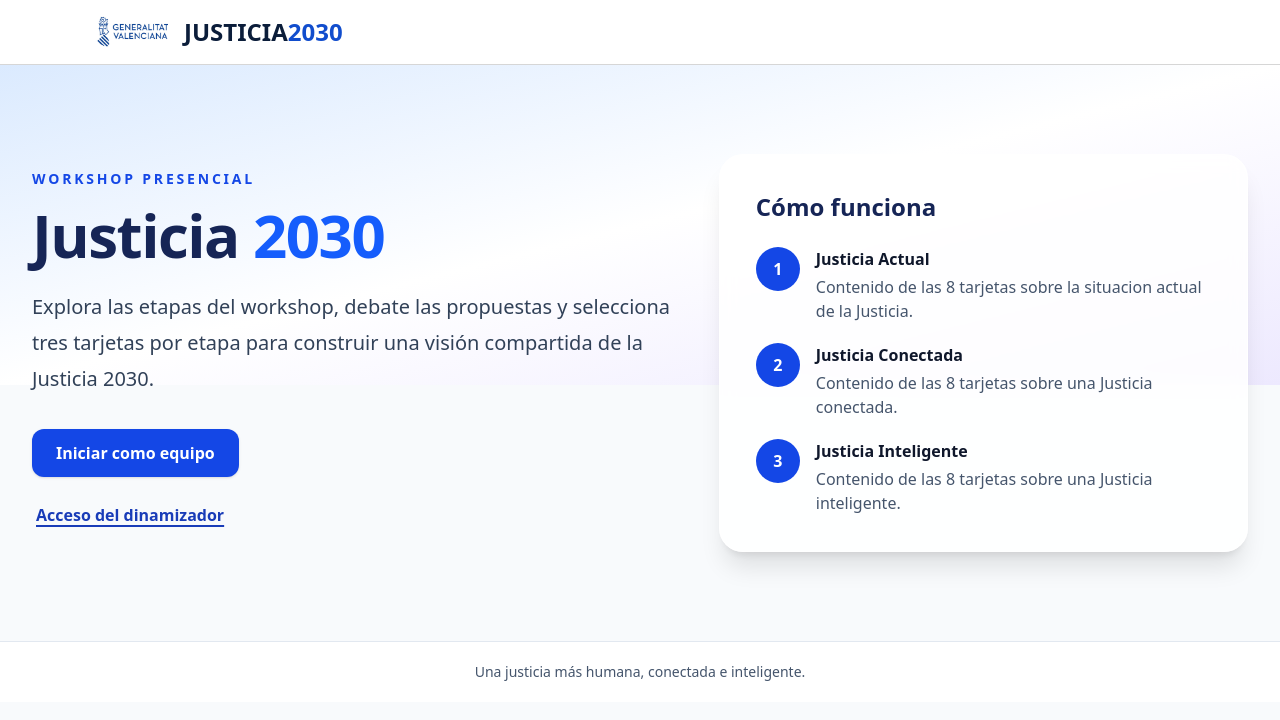
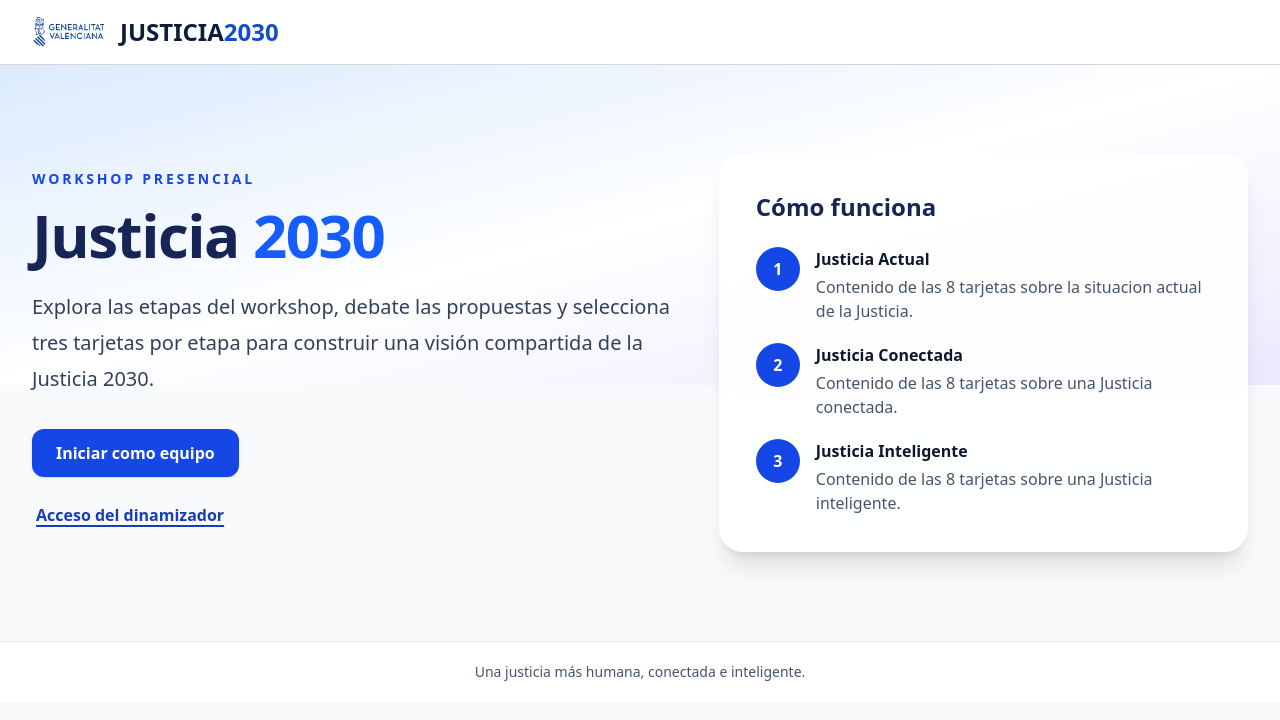
Before and after one commit to epuigval/justicia2030, a Next.js app: page / in a window 1280 px wide. Shown: the top 720 px of the page. Built offline with nearby package versions, Linux system fonts and the light colour scheme.

Commit message:
ajustado alineamiento entre header y body

```diff
--- a/src/components/app-shell.tsx
+++ b/src/components/app-shell.tsx
@@ -6,7 +6,7 @@
   return (
     <div className="min-h-screen bg-slate-50 text-slate-950">
       <header className="border-b border-[#d6d6d6] bg-white">
-        <div className="flex h-16 items-center px-6 lg:px-24">
+        <div className="mx-auto flex h-16 max-w-7xl items-center px-4 sm:px-6 lg:px-8">
           <Link href="/" className="inline-flex items-center gap-4 rounded-md focus-visible:outline-3 focus-visible:outline-offset-4 focus-visible:outline-[#114dcd]">
             <span className="relative h-8 w-[72px] shrink-0 overflow-hidden">
               <Image src="/generalitat-valenciana-logo.jpg" alt="Generalitat Valenciana" width={647} height={395} className="absolute left-[-15px] top-[-16px] h-auto w-[104px] max-w-none" priority />
```
